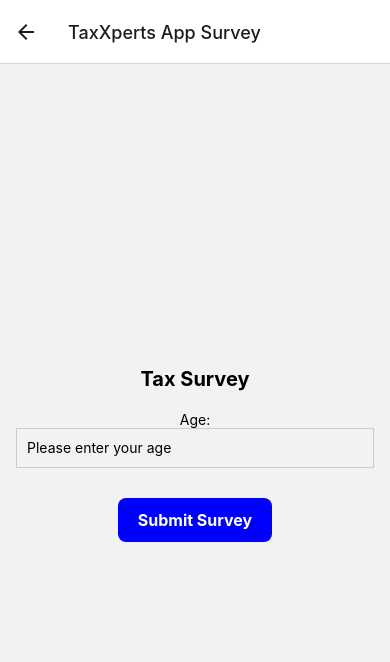
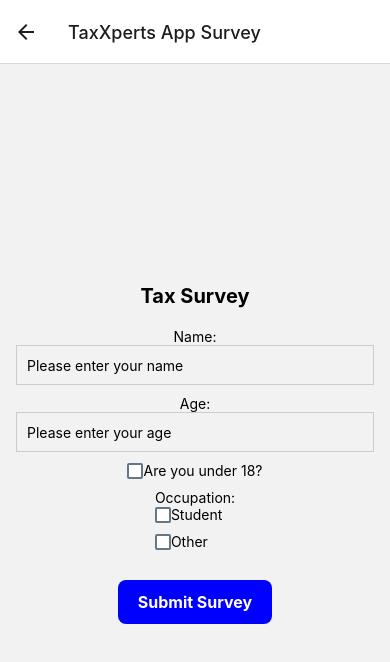
Before and after one commit to hi570stars/TaxXpertsAppDevA, a React Native app: screen /Survey in a window 390 px wide. Both pictures are taken after a click on the button "SURVEY". Shown: the top 662 px of the page. Built offline with nearby package versions, Linux system fonts and the light colour scheme.

Commit message:
Update SurveyPage.js

```diff
--- a/screens/SurveyPage.js
+++ b/screens/SurveyPage.js
@@ -1,10 +1,13 @@
 import React, { useState } from 'react';
-import { View, Text, TextInput, TouchableOpacity, StyleSheet } from 'react-native';
+import { View, Text, TextInput, TouchableOpacity, CheckBox, StyleSheet } from 'react-native';
 
 const SurveyPage = () => {
+  const [name, setName] = useState('');
   const [age, setAge] = useState('');
-  const [incomeRange, setIncomeRange] = useState('');
-  const [employmentStatus, setEmploymentStatus] = useState('');
+  const [isUnder18, setIsUnder18] = useState(false);
+  const [occupation, setOccupation] = useState('');
+  const [studentLoans, setStudentLoans] = useState(false);
+  const [income, setIncome] = useState('');
   const [showResults, setShowResults] = useState(false);
 
   const handleSurveySubmit = () => {
@@ -16,6 +19,14 @@
     <View style={styles.container}>
       <Text style={styles.header}>Tax Survey</Text>
 
+      <Text>Name:</Text>
+      <TextInput
+        style={styles.input}
+        placeholder="Please enter your name"
+        onChangeText={text => setName(text)}
+        value={name}
+      />
+
       <Text>Age:</Text>
       <TextInput
         style={styles.input}
@@ -25,7 +36,69 @@
         keyboardType="numeric"
       />
 
-      {/* We could maybe add similar components for things like income range and employment status selection */}
+      <View style={styles.checkboxContainer}>
+        <CheckBox
+          value={isUnder18}
+          onValueChange={value => setIsUnder18(value)}
+        />
+        <Text>Are you under 18?</Text>
+      </View>
+
+      {isUnder18 ? (
+        <View>
+          {/* Display general info for those under 18 */}
+        </View>
+      ) : (
+        <View>
+          <Text>Occupation:</Text>
+          <View style={styles.checkboxContainer}>
+            <CheckBox
+              value={occupation === 'student'}
+              onValueChange={() => setOccupation('student')}
+            />
+            <Text>Student</Text>
+          </View>
+          <View style={styles.checkboxContainer}>
+            <CheckBox
+              value={occupation === 'other'}
+              onValueChange={() => setOccupation('other')}
+            />
+            <Text>Other</Text>
+          </View>
+
+          {occupation === 'student' && (
+            <View>
+              {/* Ask about student loans */}
+            </View>
+          )}
+
+          {occupation === 'other' && (
+            <View>
+              {/* Display general info for other occupation */}
+            </View>
+          )}
+
+          {occupation === 'employed' && (
+            <View>
+              <Text>Income:</Text>
+              <View style={styles.checkboxContainer}>
+                <CheckBox
+                  value={income === 'likelyTaxFiles'}
+                  onValueChange={() => setIncome('likelyTaxFiles')}
+                />
+                <Text>Likely to file taxes</Text>
+              </View>
+              <View style={styles.checkboxContainer}>
+                <CheckBox
+                  value={income === 'notLikelyTaxFiles'}
+                  onValueChange={() => setIncome('notLikelyTaxFiles')}
+                />
+                <Text>Not likely to file taxes</Text>
+              </View>
+            </View>
+          )}
+        </View>
+      )}
 
       <TouchableOpacity style={styles.button} onPress={handleSurveySubmit}>
         <Text style={styles.buttonText}>Submit Survey</Text>
@@ -40,7 +113,6 @@
   );
 };
 
-// styling!! - can't tell what it looks like still but you guys can play around with it :)
 const styles = StyleSheet.create({
   container: {
     flex: 1,
@@ -74,6 +146,11 @@
     fontWeight: 'bold',
     textAlign: 'center',
   },
+  checkboxContainer: {
+    flexDirection: 'row',
+    alignItems: 'center',
+    marginBottom: 10,
+  },
 });
 
 export default SurveyPage;
```
